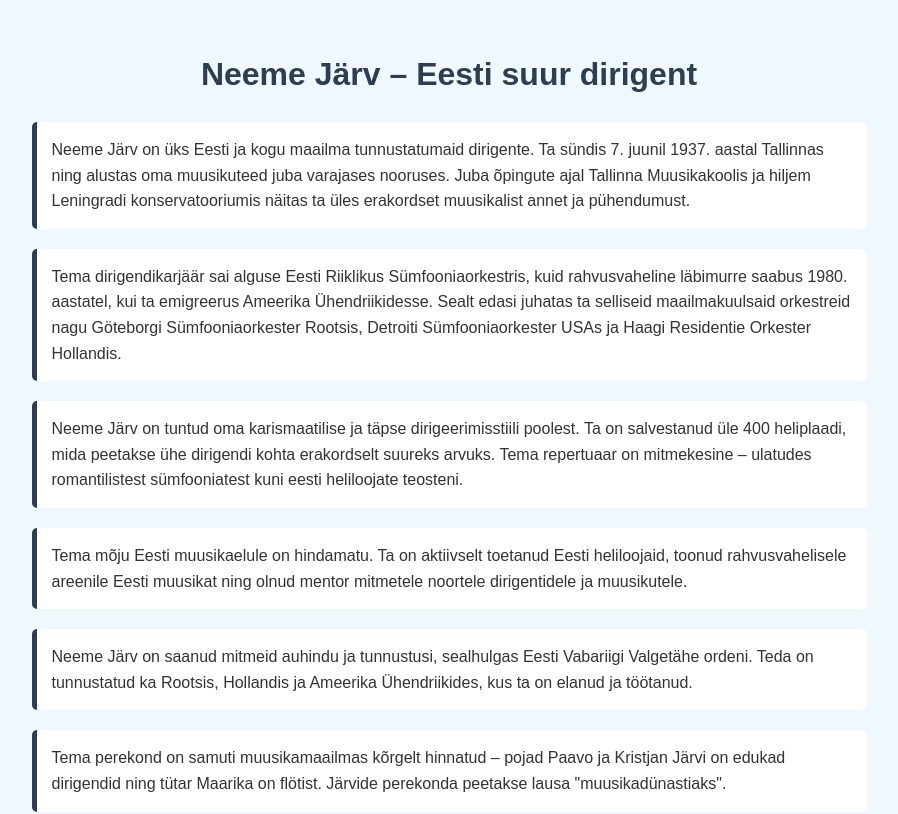
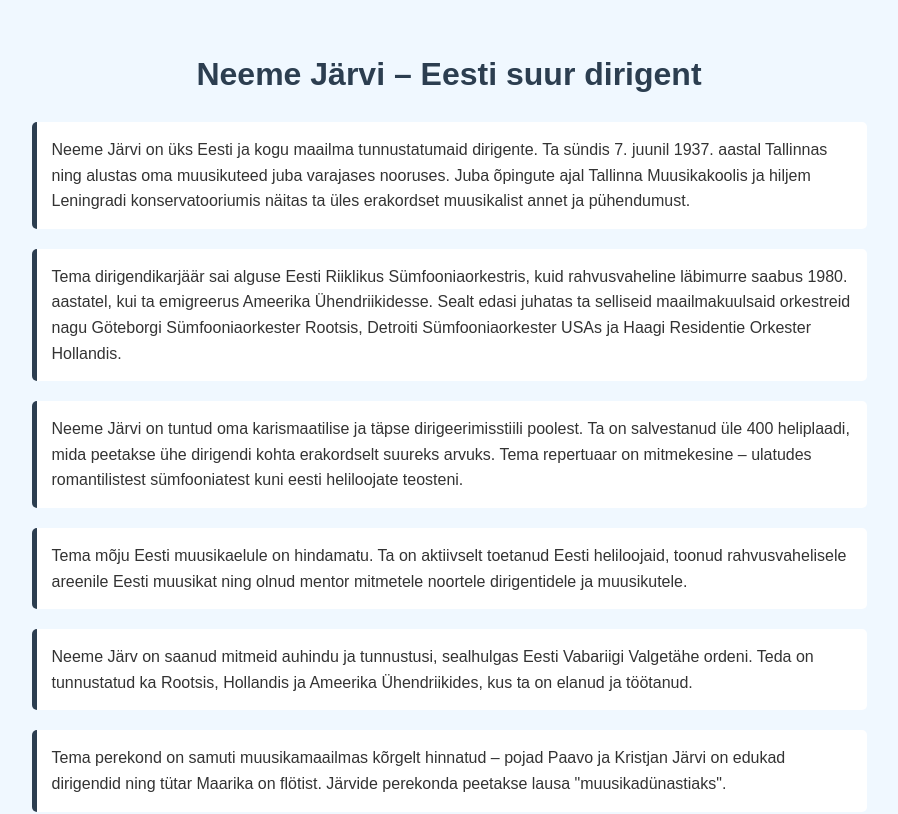
Before and after one commit to JimmySniffsFeet/5.D-muusika, a plain HTML site: page index.html in a window 1280 px wide. Shown: the top 814 px of the page, without its empty margins (191-1089 px from the left). Drawn offline with Linux system fonts and the light colour scheme.

Commit message:
Update index.html

```diff
--- a/index.html
+++ b/index.html
@@ -2,7 +2,7 @@
 <html lang="et">
 <head>
     <meta charset="UTF-8">
-    <title>Neeme Järv</title>
+    <title>Neeme Järvi</title>
     <style>
         body {
             font-family: Arial, sans-serif;
@@ -41,10 +41,10 @@
     </style>
 </head>
 <body>
-    <h1>Neeme Järv – Eesti suur dirigent</h1>
+    <h1>Neeme Järvi – Eesti suur dirigent</h1>
 
     <p>
-        Neeme Järv on üks Eesti ja kogu maailma tunnustatumaid dirigente. Ta sündis 7. juunil 1937. aastal Tallinnas
+        Neeme Järvi on üks Eesti ja kogu maailma tunnustatumaid dirigente. Ta sündis 7. juunil 1937. aastal Tallinnas
         ning alustas oma muusikuteed juba varajases nooruses. Juba õpingute ajal Tallinna Muusikakoolis ja hiljem
         Leningradi konservatooriumis näitas ta üles erakordset muusikalist annet ja pühendumust.
     </p>
@@ -56,7 +56,7 @@
     </p>
 
     <p>
-        Neeme Järv on tuntud oma karismaatilise ja täpse dirigeerimisstiili poolest. Ta on salvestanud üle 400 heliplaadi,
+        Neeme Järvi on tuntud oma karismaatilise ja täpse dirigeerimisstiili poolest. Ta on salvestanud üle 400 heliplaadi,
         mida peetakse ühe dirigendi kohta erakordselt suureks arvuks. Tema repertuaar on mitmekesine – ulatudes romantilistest
         sümfooniatest kuni eesti heliloojate teosteni.
     </p>
```
